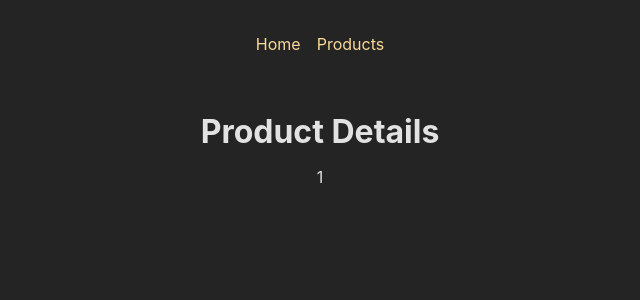
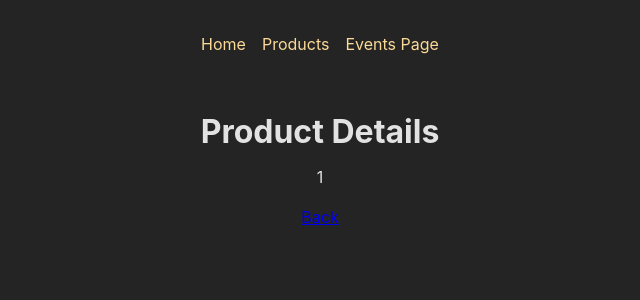
Before and after one commit to manaskantha/reactspaproject, a React (Create React App) app: page /products/1 in a window 1280 px wide. Shown: the top 300 px of the page, without its empty margins (320-960 px from the left). Built offline with nearby package versions, Linux system fonts and the light colour scheme.

Commit message:
Update 8 files

```diff
--- a/src/App.js
+++ b/src/App.js
@@ -6,20 +6,24 @@ import ProductPage from "./pages/ProductPage";
 import RootLayout from "./pages/Root";
 import ErrorPage from "./pages/Error";
 import ProductDetails from "./pages/ProductDetails";
+import EventsPage from "./eventcomponents/EventsPage";
 
 const router = createBrowserRouter([
   {
     path: "/",
     element: <RootLayout />,
+    //Error page to display for a path that's not default path or below defined child paths
     errorElement: <ErrorPage />,
     children: [
       { path: "/", element: <HomePage /> },
       { path: "/products", element: <ProductPage /> },
       { path: "products/:productid", element: <ProductDetails /> },
+      { path: "/events", element: <EventsPage /> },
     ],
   },
 ]);
 
 export default function App() {
+  //Router provider to navigate to different pages.
   return <RouterProvider router={router} />;
 }
--- a/src/components/MainNavigation.js
+++ b/src/components/MainNavigation.js
@@ -28,6 +28,16 @@ export default function MainNavigation() {
                 Products
               </NavLink>
             </li>
+            <li>
+              <NavLink
+                to="/events"
+                className={({ isActive }) => {
+                  isActive ? "active" : undefined;
+                }}
+              >
+                Events Page
+              </NavLink>
+            </li>
           </ul>
         </nav>
       </header>
--- /dev/null
+++ b/src/eventcomponents/EditEventPage.js
@@ -0,0 +1,3 @@
+export default function EditEventPage() {
+  return <h1>Edit Event Page</h1>;
+}
--- /dev/null
+++ b/src/eventcomponents/EventDetailPage.js
@@ -0,0 +1,3 @@
+export default function EventDetailsPage() {
+  return <h1>Event Details Page</h1>;
+}
--- /dev/null
+++ b/src/eventcomponents/EventsPage.js
@@ -0,0 +1,3 @@
+export default function EventsPage() {
+  return <h1>Events Page</h1>;
+}
--- /dev/null
+++ b/src/eventcomponents/NewEventPage.js
@@ -0,0 +1,3 @@
+export default function NewEventPage() {
+  return <h1>New Event Page</h1>;
+}
--- a/src/pages/ProductDetails.js
+++ b/src/pages/ProductDetails.js
@@ -1,10 +1,15 @@
-import { useParams } from "react-router-dom";
+import { useParams, Link } from "react-router-dom";
 export default function ProductDetails() {
   const params = useParams();
   return (
     <>
       <h1>Product Details</h1>
       <p>{params.productid}</p>
+      <p>
+        <Link to=".." relative="path">
+          Back
+        </Link>
+      </p>
     </>
   );
 }
--- a/src/pages/ProductPage.js
+++ b/src/pages/ProductPage.js
@@ -12,7 +12,7 @@ export default function () {
       <ul>
         {PRODUCTS.map((prod) => (
           <li key={prod.id}>
-            <Link to={`products/${prod.id}`}>{prod.title}</Link>
+            <Link to={`${prod.id}`}>{prod.title}</Link>
           </li>
         ))}
       </ul>
```
